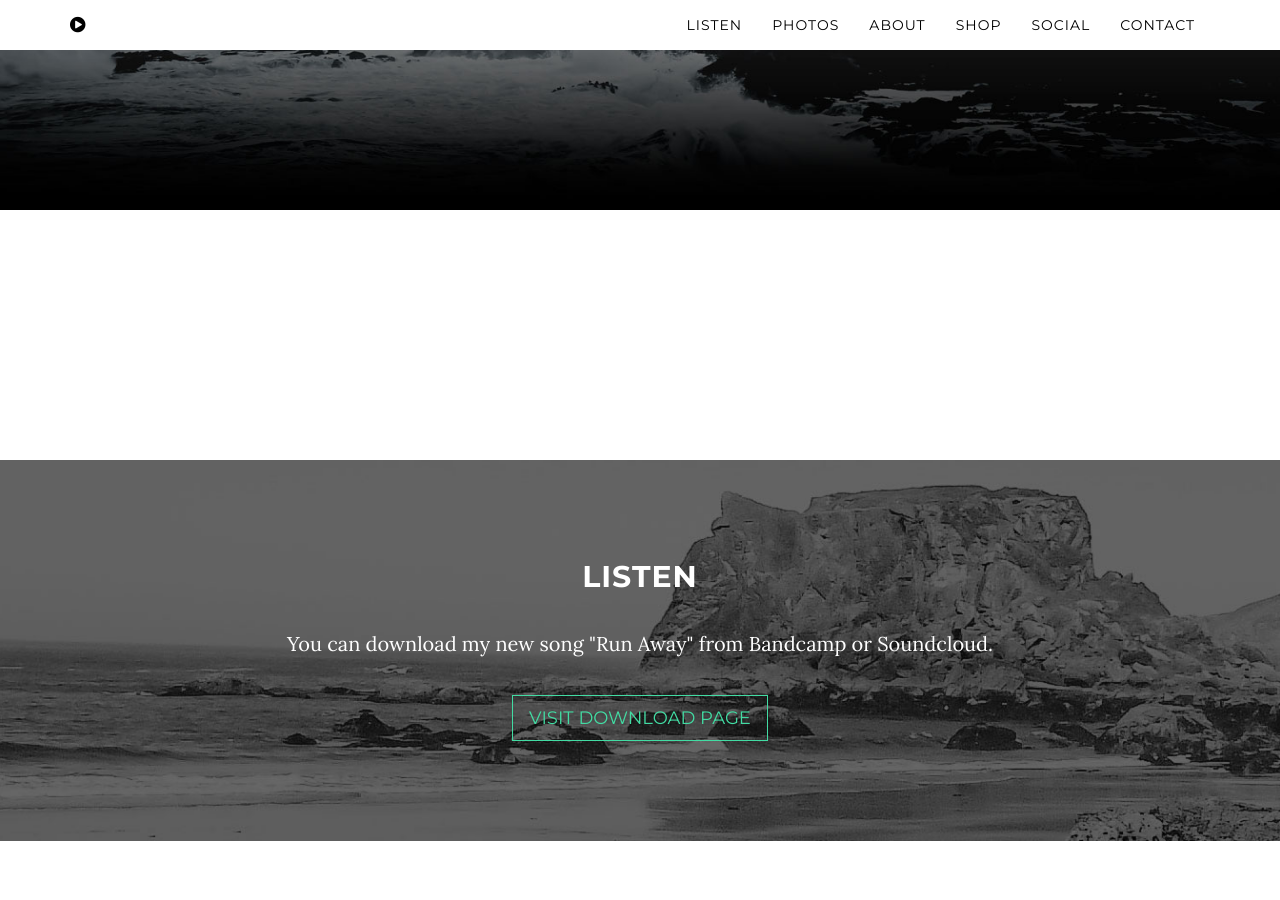
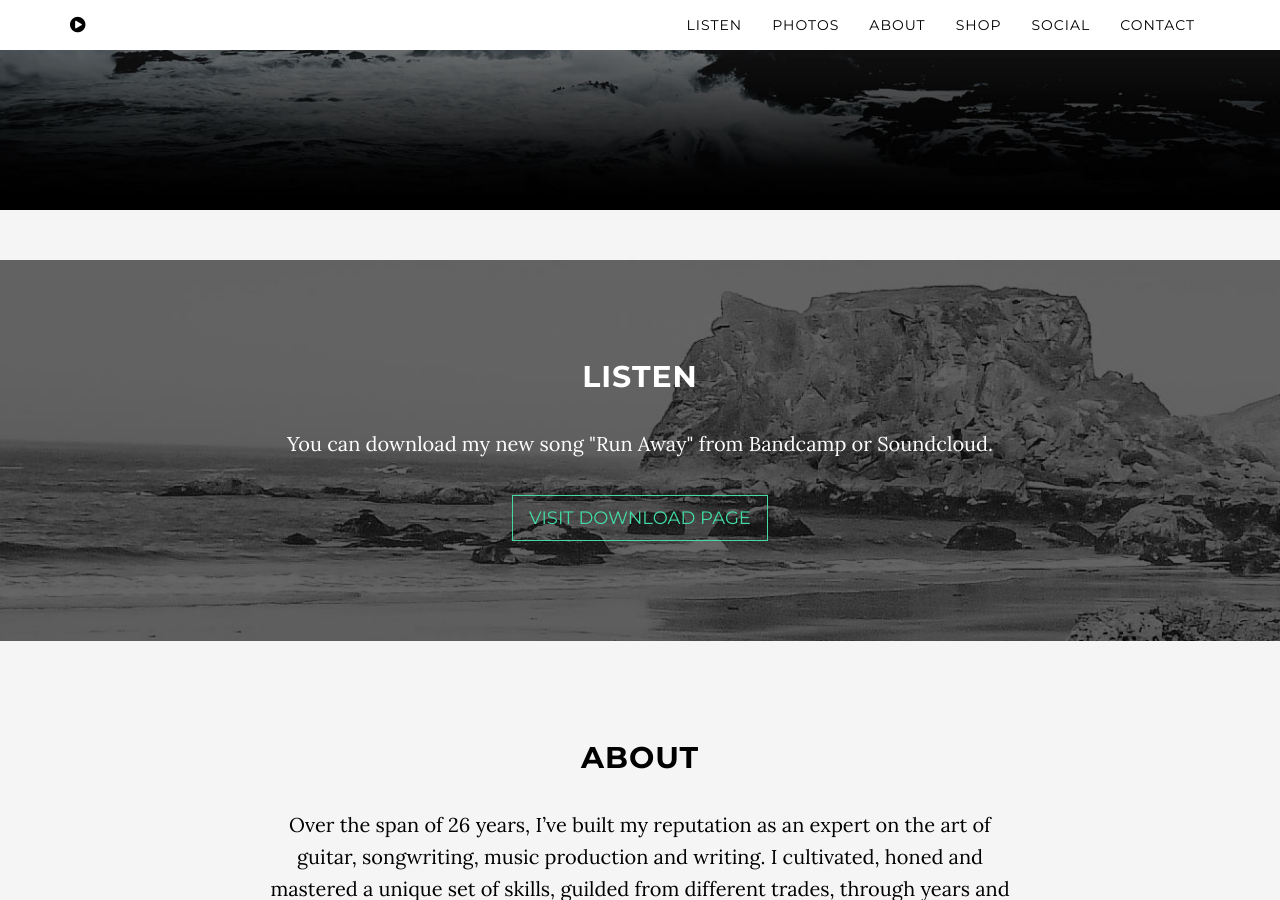
Before and after one commit to gianguitar/gsolo.github.io, a Jekyll site: the page built from index.html, in a window 1280 px wide and 900 px high, scrolled down 690 px. Built offline with Jekyll 4.4.1, drawn with Linux system fonts in a browser that asks for light colours.

Commit message:
Update grayscale.scss

```diff
--- a/_sass/grayscale/grayscale.scss
+++ b/_sass/grayscale/grayscale.scss
@@ -6,7 +6,7 @@ body {
     height: 100%;
     font-family: "Lora","Helvetica Neue",Helvetica,Arial,sans-serif;
     color: black;
-    background-color: white;
+    background-color: #F5F5F5;
 }
 
 html {
@@ -256,7 +256,7 @@ a {
 
 @media(min-width:767px) {
     .content-section {
-        padding-top: 250px;
+        padding-top: 50px;
     }
 
     .download-section {
```
